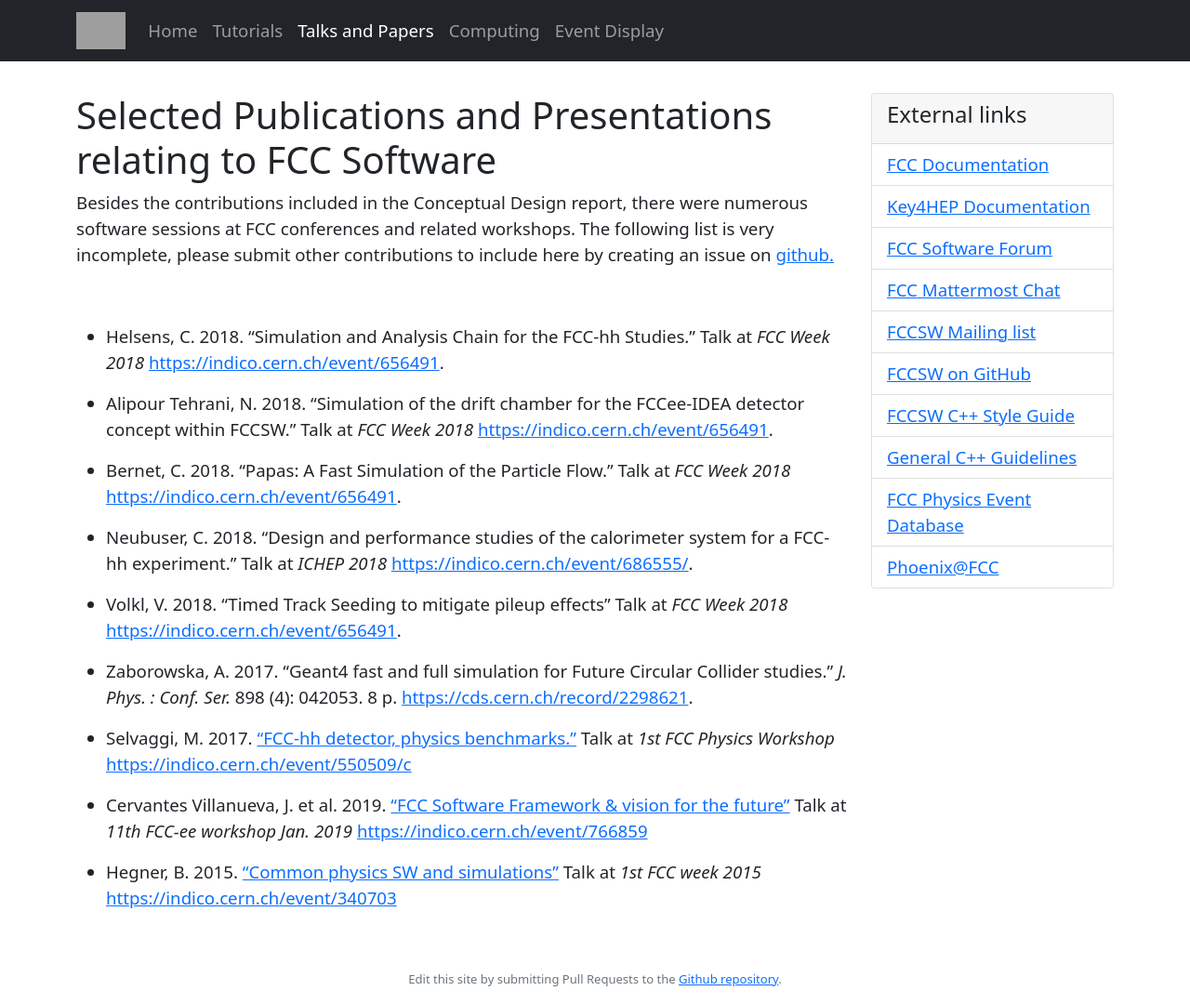
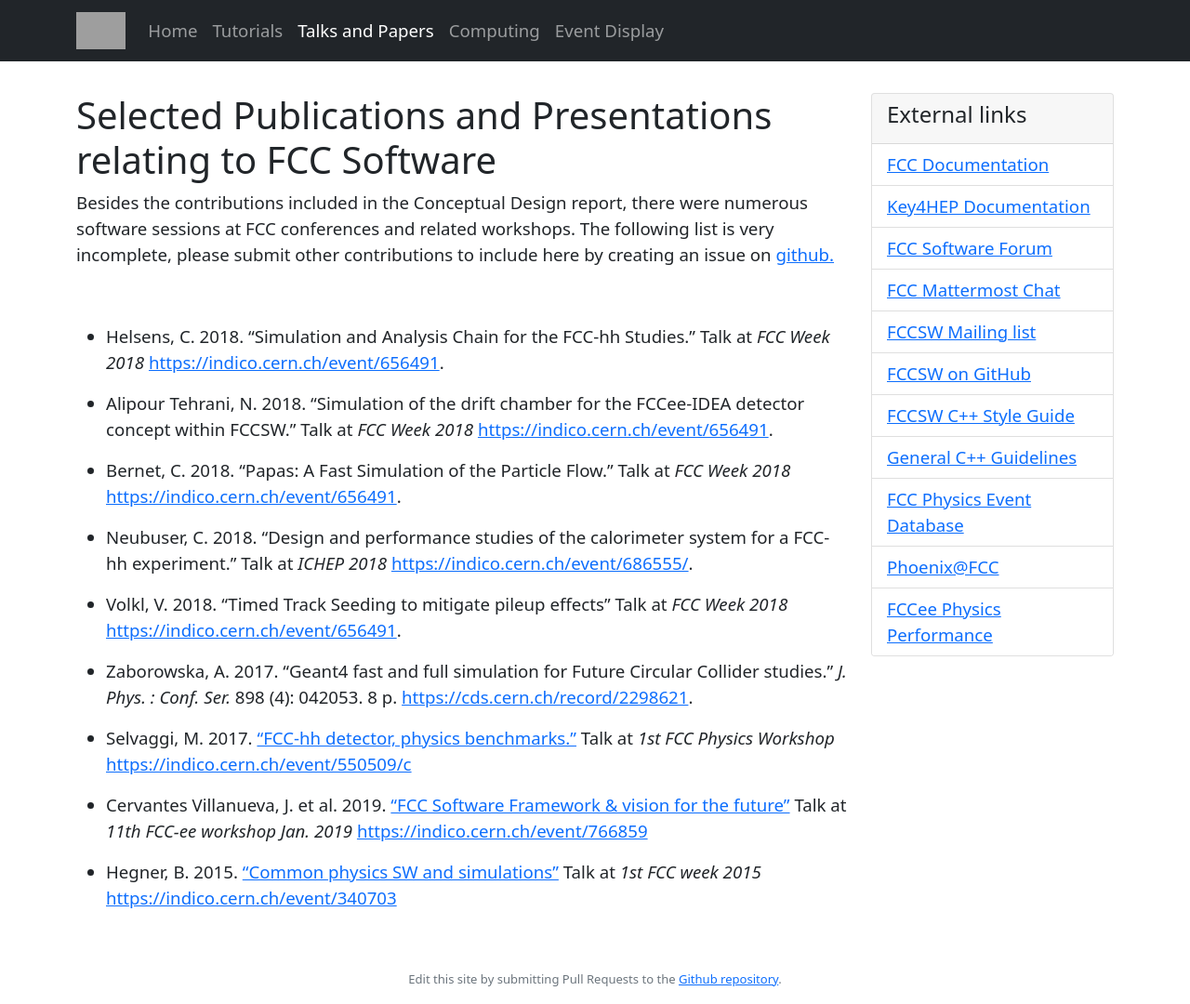
Before and after one commit to HEP-FCC/FCCSW, a Jekyll site: the page built from presentations/presentations.md, in a window 1280 px wide and 1080 px high. Shown: the whole window at 93% size. Built offline with Jekyll 4.4.1, drawn with Linux system fonts in a browser that asks for light colours; our own code applies the rules of GitHub Pages for plain Markdown files; grey boxes are pictures that could not be loaded.

Commit message:
Adding FCCee Physics Performance link

```diff
--- a/_data/permalinks.yml
+++ b/_data/permalinks.yml
@@ -19,3 +19,5 @@
   name: FCC Physics Event Database
 - url: https://fccsw.web.cern.ch/fccsw/phoenix/
   name: Phoenix@FCC
+- url: https://hep-fcc.github.io/FCCeePhysicsPerformance/
+  name: FCCee Physics Performance
```
